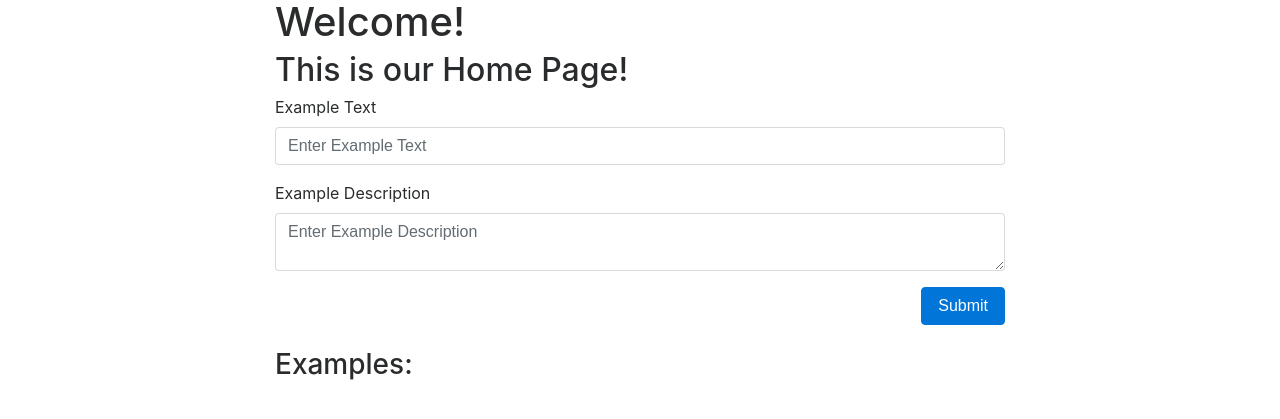
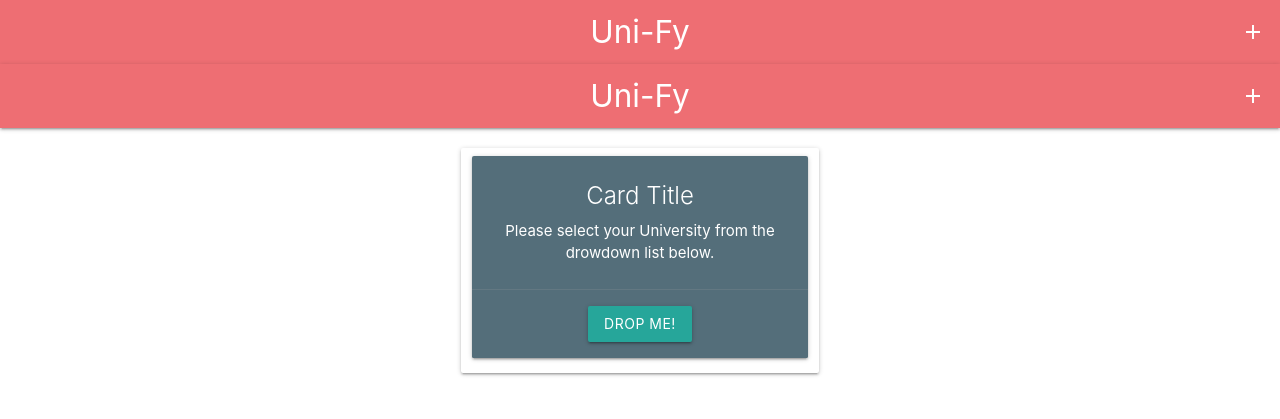
Before and after one commit to AndrewbHall96/uni-buy, a Node server app: page / in a window 1280 px wide. Shown: the top 419 px of the page. Run offline with Node 20, Linux system fonts and the light colour scheme; data that the repository does not hold is empty; some libraries are stand-ins or nearby versions.

Commit message:
Updated test html files and added html from tests to handlebars files

```diff
--- a/test2.html
+++ b/test2.html
@@ -37,7 +37,7 @@
             </div>
         </nav>
     </header>
-</body class="container">
+<main class="container">
     <div class="card margIndex">
         <div class="row">
             <div class="col s12">
@@ -88,6 +88,10 @@
         </div>
     </div>
 
+</main>
+
+</body>
+
 
 
 </html>
--- a/test3.html
+++ b/test3.html
@@ -37,7 +37,7 @@
             </div>
         </nav>
     </header>
-</body class="container">
+    <main class="container">
         <div class="card margIndex">
             <div class="row">
                 <div class="col s12">
@@ -93,6 +93,8 @@
                 </div>
             </div>
 
+    </main>
+</body>
 
 
 
--- a/views/index.handlebars
+++ b/views/index.handlebars
@@ -1,33 +1,68 @@
-<div id="home">
-  <div class="container">
+<header>
+	<nav>
+		<div class="nav-wrapper onTop">
+			<a href="#" class="brand-logo center">Uni-Fy</a>
+			<ul id="nav-mobile" class="right hide-on-med-and-down">
+				<li><a href="sass.html"> <i class="large material-icons">add</i></a></li>
+				<!-- <li><a href="badges.html">Components</a></li>
+                    <li><a href="collapsible.html">JavaScript</a></li> -->
+			</ul>
+		</div>
+	</nav>
+</header>
+
+<main class="container">
+	<div class="card margIndex">
 		<div class="row">
-      <div class="col-8 offset-2">
-        <h1>{{msg}}</h1>
-        <h2>This is our Home Page!</h2>
-        <form class="clearfix mb-4" action="POST">
-          <div class="form-group">
-            <label for="example-text">Example Text</label>
-            <input type="text" id="example-text" class="form-control" aria-describedby="example-text" placeholder="Enter Example Text">
+			<div class="col s12">
+				<div class="card blue-grey darken-1">
+					<div class="card-content white-text">
+						<span class="card-title">Card Title</span>
+						<p>Please select your University from the drowdown list below.</p>
 					</div>
-          <div class="form-group">
-            <label for="example-description">Example Description</label>
-            <textarea class="form-control" id="example-description" aria-describedby="example-description" placeholder="Enter Example Description"></textarea>
+					<div class="card-action">
+
+						<!-- Dropdown Trigger -->
+						<a class='dropdown-trigger btn' href='#' data-target='dropdown1'>Drop Me!</a>
+
+						<!-- Dropdown Structure -->
+						<ul id='dropdown1' class='dropdown-content'>
+							<li><a href="#!">one</a></li>
+							<li><a href="#!">two</a></li>
+							<li class="divider" tabindex="-1"></li>
+							<li><a href="#!">three</a></li>
+							<li><a href="#!"><i class="material-icons">view_module</i>four</a></li>
+							<li><a href="#!"><i class="material-icons">cloud</i>five</a></li>
+						</ul>
+
+						<!-- <ul id="dropdown1" class="dropdown-content" tabindex="0" style="display: block; width: 102.703px; left: 580.406px; top: 232px; height: 295px; transform-origin: 0px 0px; opacity: 1; transform: scaleX(1) scaleY(1);">
+                            <li tabindex="0">
+                              <a href="#!">one</a>
+                            </li>
+                            <li tabindex="0">
+                              <a href="#!">two</a>
+                            </li>
+                            <li class="divider" tabindex="-1"></li>
+                            <li tabindex="0">
+                              <a href="#!">three</a>
+                            </li>
+                            <li tabindex="0">
+                              <a href="#!">
+                                <i class="material-icons">view_module</i>four</a>
+                            </li>
+                            <li tabindex="0">
+                              <a href="#!">
+                                <i class="material-icons">cloud</i>five</a>
+                            </li>
+                          </ul> -->
+
 					</div>
-          <button id="submit" class="btn btn-primary float-right">Submit</button>
-        </form>
-        <h3>Examples:</h3>
-        <ul id="example-list" class="list-group">
-          {{#each examples}}
-          <li data-id="{{this.id}}" class="list-group-item">
-            <a href="example/{{this.id}}">{{this.text}}</a>
-            <button class="btn btn-danger float-right delete">ｘ</button>
-          </li>
-          {{/each}}
-        </ul>
 				</div>
 			</div>
 		</div>
 	</div>
 
-<script type="text/javascript" src="https://cdnjs.cloudflare.com/ajax/libs/jquery/3.2.1/jquery.min.js"></script>
-<script src="/js/index.js"></script>
+</main>
+
+
+{{!-- Add script tags for js and jquery here --}}
--- a/views/layouts/main.handlebars
+++ b/views/layouts/main.handlebars
@@ -2,14 +2,39 @@
 <html>
 
 <head>
-  <meta charset="utf-8">
-  <link rel="stylesheet" href="https://maxcdn.bootstrapcdn.com/bootstrap/4.0.0-beta.3/css/bootstrap.min.css">
-  <link rel="stylesheet" href="/styles/styles.css" media="screen" title="no title" charset="utf-8">
-  <title>Home Page</title>
+	<meta charset="utf-8">
+	<!--  external stylesheet  -->
+	<link rel="stylesheet" href="public/styles/styles.css" type="text/css" />
+
+	<!-- Materialize Icons -->
+	<link href="https://fonts.googleapis.com/icon?family=Material+Icons" rel="stylesheet">
+
+	<!-- Compiled and minified CSS -->
+	<link rel="stylesheet" href="https://cdnjs.cloudflare.com/ajax/libs/materialize/1.0.0/css/materialize.min.css">
+
+	<!-- Compiled and minified JavaScript -->
+	<script src="https://cdnjs.cloudflare.com/ajax/libs/materialize/1.0.0/js/materialize.min.js"></script>
+
+	<!--  JQuery  -->
+	<script src="https://code.jquery.com/jquery-3.5.1.min.js"
+		integrity="sha256-9/aliU8dGd2tb6OSsuzixeV4y/faTqgFtohetphbbj0=" crossorigin="anonymous"></script>
 </head>
 
 <body>
-  {{{body}}}
+	<header>
+		<nav>
+			<div class="nav-wrapper onTop">
+				<a href="#" class="brand-logo center">Uni-Fy</a>
+				<ul id="nav-mobile" class="right hide-on-med-and-down">
+					<li><a href="sass.html"> <i class="large material-icons">add</i></a></li>
+					<!-- <li><a href="badges.html">Components</a></li>
+                    <li><a href="collapsible.html">JavaScript</a></li> -->
+				</ul>
+			</div>
+		</nav>
+	</header>
+
+	{{{body}}}
 </body>
 
 </html>
```
Also changed, not shown: test.html (+6 -2 lines), test4.html (+6 -2 lines), views/buyItem.handlebars (+32 -8 lines), views/home.handlebars (+103 -13 lines), views/newItem.handlebars (+60 -0 lines). Lines whose indentation alone changed are shown as unchanged.
